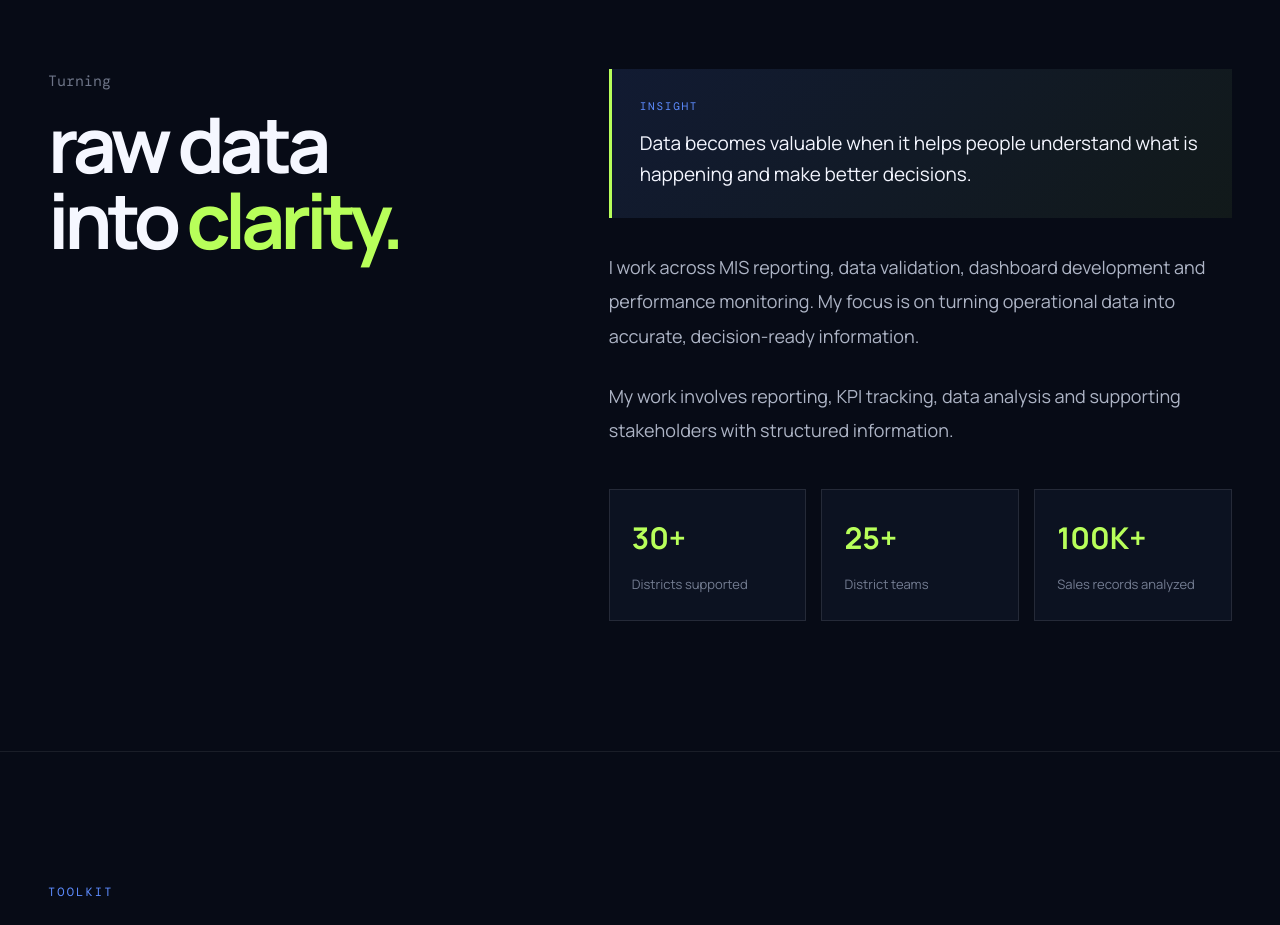
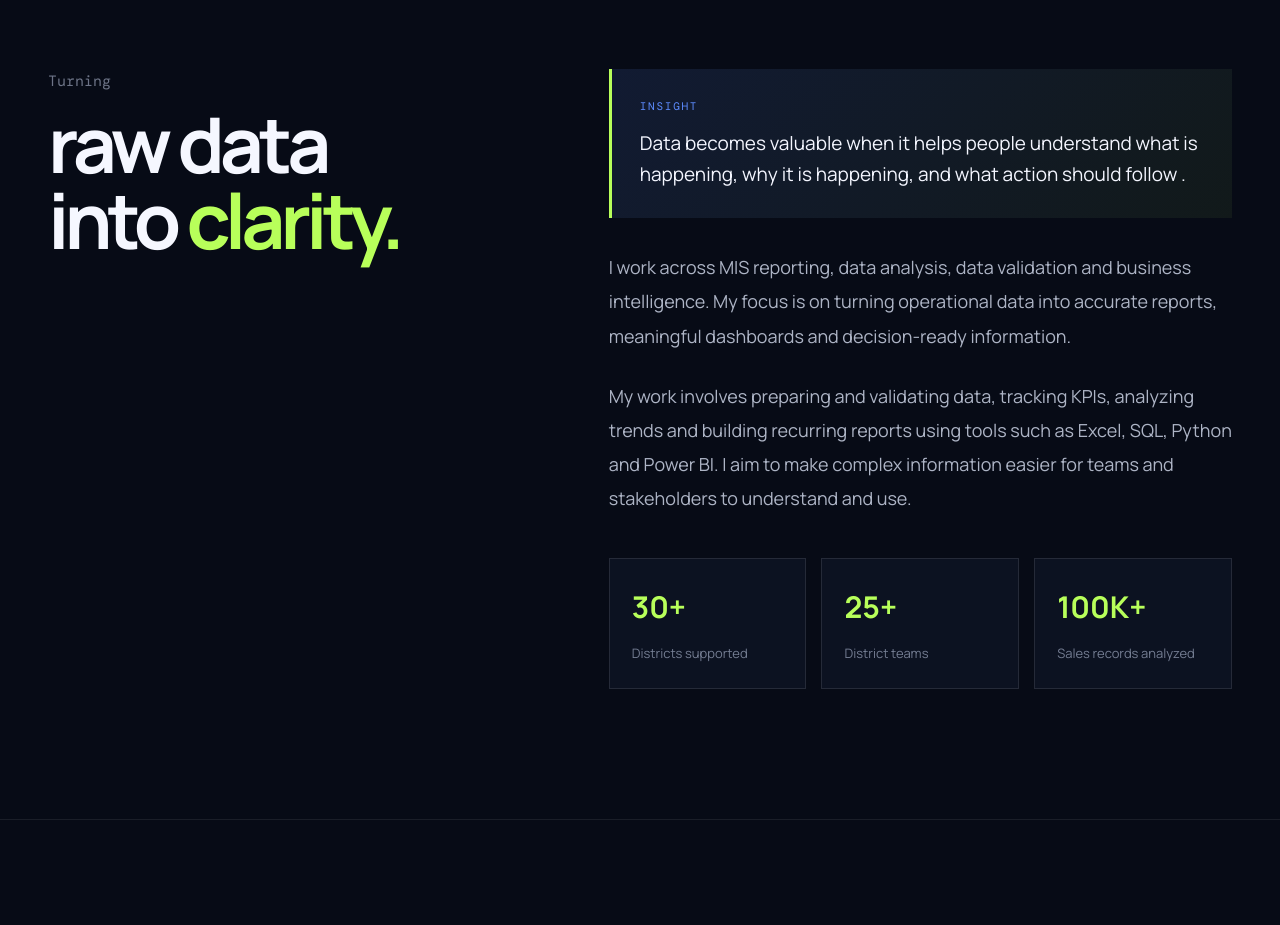
Before and after one commit to kalpana-eng/Portfolio-Sambhav, a React (Vite) app: page / in a window 1280 px wide. Shown: the part 1161-2086 px from the top of the page. Built offline with nearby package versions, Linux system fonts and the light colour scheme.

Commit message:
Improved the about section  for portfolio

```diff
--- a/src/App.jsx
+++ b/src/App.jsx
@@ -192,19 +192,24 @@ function App() {
 
               <p>
                 Data becomes valuable when it helps people understand what is
-                happening and make better decisions.
+                happening, why it is happening, and what action should follow .
               </p>
             </div>
 
             <p>
-              I work across MIS reporting, data validation, dashboard
-              development and performance monitoring. My focus is on turning
-              operational data into accurate, decision-ready information.
+           I work across MIS reporting, data analysis, data validation and
+    business intelligence. My focus is on turning operational data
+    into accurate reports, meaningful dashboards and decision-ready
+    information.
+
             </p>
 
             <p>
-              My work involves reporting, KPI tracking, data analysis and
-              supporting stakeholders with structured information.
+              My work involves preparing and validating data, tracking KPIs,
+    analyzing trends and building recurring reports using tools such
+    as Excel, SQL, Python and Power BI. I aim to make complex
+    information easier for teams and stakeholders to understand and
+    use.
             </p>
 
             <div className="about-stats">
```
